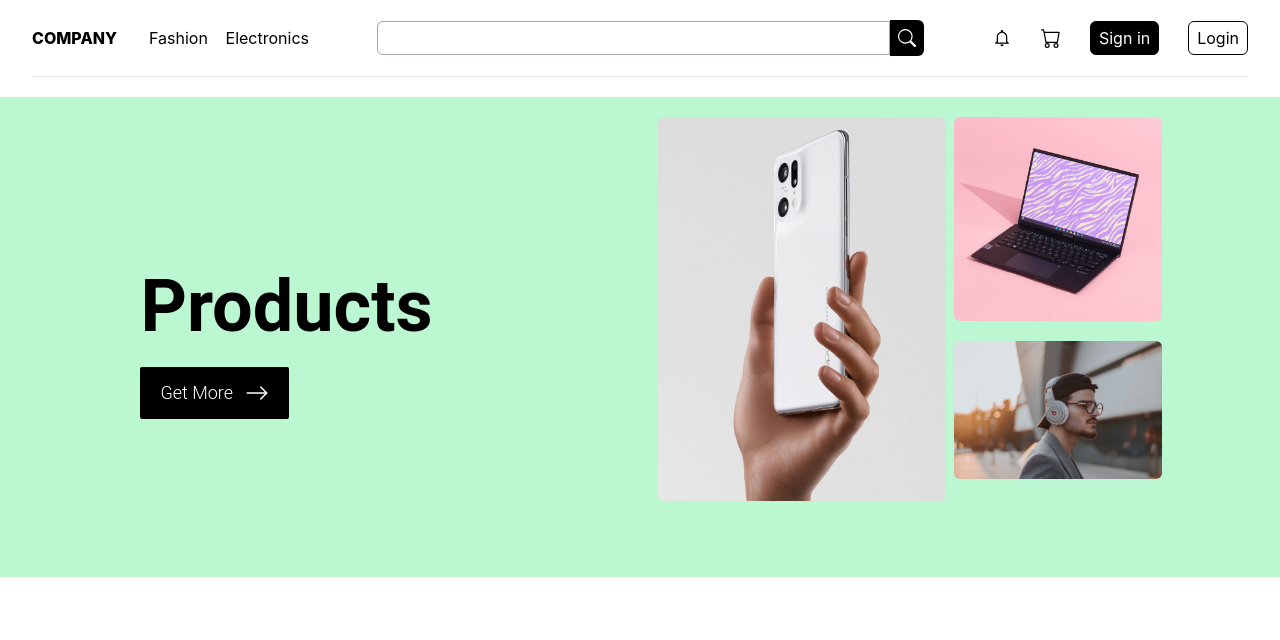
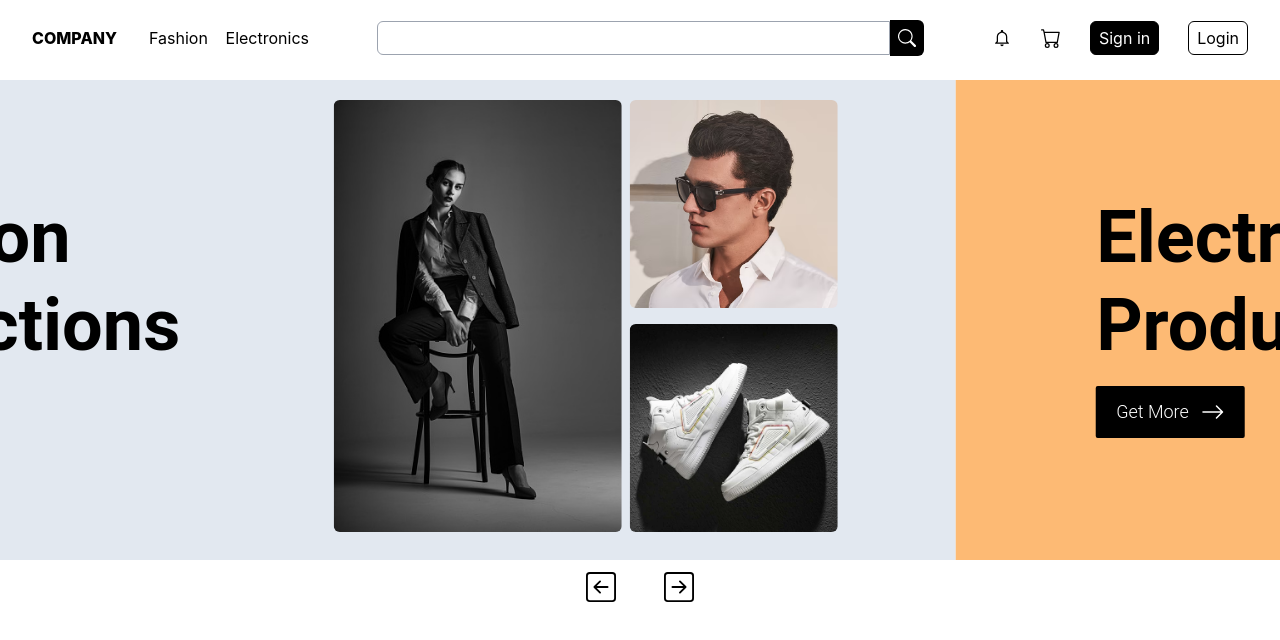
Before and after one commit to BurhanRaja/React-Typescript, a React (Create React App) app: page / in a window 1280 px wide. Shown: the top 640 px of the page. Built offline with nearby package versions, Linux system fonts and the light colour scheme; the HTML template or start-up script is replaced by a standard one.

Commit message:
hero added to website

```diff
--- a/src/App.tsx
+++ b/src/App.tsx
@@ -1,6 +1,5 @@
 import "./App.css";
-import Hero from "./components/herosection/Hero";
-// import HeroSlider from "./components/herosection/Slider";
+import HeroSlider from "./components/herosection/Slider";
 import Header from "./components/navbar/Header";
 
 // Ecommerce
@@ -13,8 +12,8 @@ function App() {
   return (
     <div className="App">
       <Header />
-      {/* <HeroSlider children={<div>Hello</div>} /> */}
-      <Hero/>
+      <HeroSlider />
+      {/* <Hero/> */}
     </div>
   );
 }
--- a/src/components/herosection/Hero.tsx
+++ b/src/components/herosection/Hero.tsx
@@ -1,23 +1,30 @@
 import { BsArrowRight } from "react-icons/bs";
 
+type HeroProps = {
+  fTitle: string;
+  lTitle: string;
+  link: string;
+  mainImg: string;
+  twoImg: Array<{id: string, name: string}>;
+  bgColor: string;
+};
 
-type HeroProps = {
-  fTitle: string,
-  lTitle: string,
-  link: string,
-  mainImg: string,
-  twoImg: string
-}
-
-const Hero = (): JSX.Element => {
+const Hero = ({
+  fTitle,
+  lTitle,
+  link,
+  mainImg,
+  twoImg,
+  bgColor,
+}: HeroProps): JSX.Element => {
   return (
-    <div className="mt-5 p-5 lg:md:h-[30rem] sm:h-96 flex bg-green-200">
+    <div className={`mt-1 p-5 lg:md:h-[30rem] sm:h-96 flex ${bgColor}`}>
       <div className="text-7xl text-start font-semibold w-[50%] h-[100%] font-roboto mr-9 ">
         <div className="flex flex-col justify-center h-[100%] w-[60%] mx-auto">
-          <p className="pb-4 z-10 md:pr-10 mr-16"></p>
-          <p className="z-10">Products</p>
+          <p className="pb-4 z-10 md:pr-10 mr-16">{fTitle}</p>
+          <p className="z-10">{lTitle}</p>
           <div className="mt-6">
-            <a href="#">
+            <a href={link}>
               <button className="text-lg font-light bg-black text-white p-3 px-5 flex items-center rounded-sm group/get-item">
                 Get More{" "}
                 <BsArrowRight className="ml-3 text-2xl group-hover/get-item:translate-x-2 transition-all duration-300" />
@@ -28,26 +35,17 @@ const Hero = (): JSX.Element => {
       </div>
       <div className="grid grid-cols-[repeat(2,18rem)] grid-rows-2 gap-2 w-[50%]">
         <div className="row-span-2">
-          <img
-            src="/images/mobiles.webp"
-            alt="womenfashion"
-            className="w-[18rem] rounded-md"
-          />
+          <img src={mainImg} alt="mainImg" className="w-[18rem] rounded-md" />
         </div>
-        <div>
-          <img
-            src="/images/laptops.jpg"
-            alt="menfashion"
-            className="w-[13rem] rounded-md row-span-1"
-          />
-        </div>
-        <div>
-          <img
-            src="/images/headphones.jpg"
-            alt="menfashion"
-            className="w-[13rem] rounded-md row-span-1"
-          />
-        </div>
+        {twoImg.map((el) => {
+          return <div key={el.id}>
+            <img
+              src={el.name}
+              alt="menfashion"
+              className="w-[13rem] rounded-md row-span-1"
+            />
+          </div>;
+        })}
       </div>
     </div>
   );
--- a/src/components/herosection/Slider.tsx
+++ b/src/components/herosection/Slider.tsx
@@ -4,12 +4,9 @@ import { BsArrowLeftSquare, BsArrowRightSquare } from "react-icons/bs";
 
 import "slick-carousel/slick/slick.css";
 import "slick-carousel/slick/slick-theme.css";
+import Hero from "./Hero";
 
-type HeroSliderProps = {
-  children: JSX.Element;
-};
-
-const HeroSlider = ({ children }: HeroSliderProps) => {
+const HeroSlider = () => {
   var settings = {
     infinite: true,
     slidesToShow: 1,
@@ -35,45 +32,46 @@ const HeroSlider = ({ children }: HeroSliderProps) => {
   };
 
   return (
+    <>
     <div className="overflow-hidden relative">
       <Slider {...settings} ref={sliderRef}>
-        <div>
-          <img
-            src="https://cdn.thewirecutter.com/wp-content/media/2022/10/laptopstopicpage-2048px-2102-2x1-1.jpg?auto=webp&quality=75&crop=2:1&width=1024"
-            alt="tshirt"
-            className="rounded-md opacity-100 hover:opacity-80"
-          />
-        </div>
-        <div>
-          <img
-            src="https://cdn.thewirecutter.com/wp-content/media/2022/10/laptopstopicpage-2048px-2102-2x1-1.jpg?auto=webp&quality=75&crop=2:1&width=1024"
-            alt="tshirt"
-            className="rounded-md opacity-100 hover:opacity-80"
-          />
-        </div>
-        <div>
-          <img
-            src="https://cdn.thewirecutter.com/wp-content/media/2022/10/laptopstopicpage-2048px-2102-2x1-1.jpg?auto=webp&quality=75&crop=2:1&width=1024"
-            alt="tshirt"
-            className="rounded-md opacity-100 hover:opacity-80"
-          />
-        </div>
-        <div>
-          <img
-            src="https://cdn.thewirecutter.com/wp-content/media/2022/10/laptopstopicpage-2048px-2102-2x1-1.jpg?auto=webp&quality=75&crop=2:1&width=1024"
-            alt="tshirt"
-            className="rounded-md opacity-100 hover:opacity-80"
-          />
-        </div>
-        <div>
-          <img
-            src="https://cdn.thewirecutter.com/wp-content/media/2022/10/laptopstopicpage-2048px-2102-2x1-1.jpg?auto=webp&quality=75&crop=2:1&width=1024"
-            alt="tshirt"
-            className="rounded-md opacity-100 hover:opacity-80"
-          />
-        </div>
+        <Hero
+          fTitle="Fashion"
+          lTitle="Collections"
+          link="#"
+          mainImg="/images/womenfashion.jpg"
+          twoImg={[
+            {
+              id: "1",
+              name: "/images/glasses.avif",
+            },
+            {
+              id: "2",
+              name: "/images/shoes.webp"
+            },
+          ]}
+          bgColor="bg-slate-200"
+        />
+        <Hero
+          fTitle="Electronic"
+          lTitle="Products"
+          link="#"
+          mainImg="/images/mobiles.webp"
+          twoImg={[
+            {
+              id: "1",
+              name: "/images/laptops.jpg",
+            },
+            {
+              id: "2",
+              name: "/images/headphones.jpg"
+            },
+          ]}
+          bgColor="bg-orange-300"
+        />
       </Slider>
-      <div className="absolute bottom-6 w-[100%]">
+    </div>
+      <div className="w-[100%]">
         <button onClick={handlePrev} className="p-3 mx-3 text-3xl">
           <BsArrowLeftSquare />
         </button>
@@ -81,7 +79,7 @@ const HeroSlider = ({ children }: HeroSliderProps) => {
           <BsArrowRightSquare />
         </button>
       </div>
-    </div>
+      </>
   );
 };
 
--- a/src/components/navbar/Header.tsx
+++ b/src/components/navbar/Header.tsx
@@ -2,7 +2,7 @@ import Navbar from "./Navbar"
 
 const Header = (): JSX.Element => {
   return (
-    <div className=" w-[95%] mx-auto border-b-[0.1rem]">
+    <div className=" w-[95%] mx-auto">
         <Navbar />
     </div>
   )
```
Also changed, not shown: public/images/womenfashion.jpg (renamed from public/images/one-image-2.jpg).
